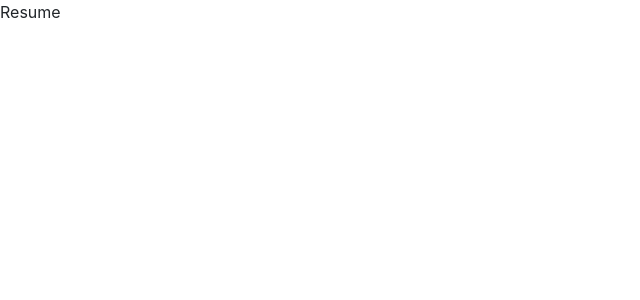
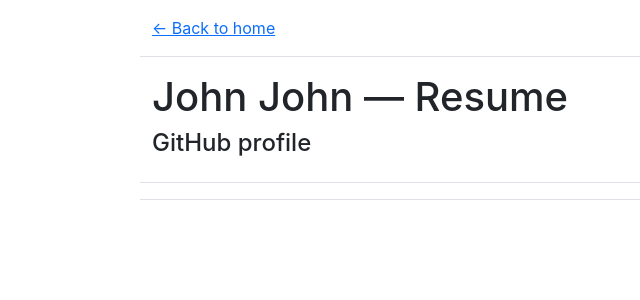
Before and after one commit to supfiger/github-resume-search, a React (Create React App) app: page /1 in a window 1280 px wide. Shown: the top 300 px of the page, without its empty margins (0-640 px from the left). Built offline with nearby package versions, Linux system fonts and the light colour scheme.

Commit message:
added layout to Resume page

```diff
--- a/src/routes/Resume/index.js
+++ b/src/routes/Resume/index.js
@@ -1,3 +1,41 @@
+import React from "react";
+import { Link } from "react-router-dom";
+import { Container, Row, Table } from "reactstrap";
+
+function Header() {
+  return (
+    <>
+      <Row className="border-bottom py-3">
+        <Link to="/">← Back to home</Link>
+      </Row>
+      <Row className="border-bottom py-3">
+        <h1>{"John John"} — Resume</h1>
+        <h2 className="h4">GitHub profile</h2>
+      </Row>
+    </>
+  );
+}
+
+function UserInfo() {
+  return (
+    <Row>
+      <Table>
+        <tbody>
+          <tr>
+            <th scope="row">{}</th>
+            <td>{}</td>
+          </tr>
+        </tbody>
+      </Table>
+    </Row>
+  );
+}
+
 export default function Resume() {
-  return <div>Resume</div>;
+  return (
+    <Container>
+      <Header />
+      <UserInfo />
+    </Container>
+  );
 }
```
